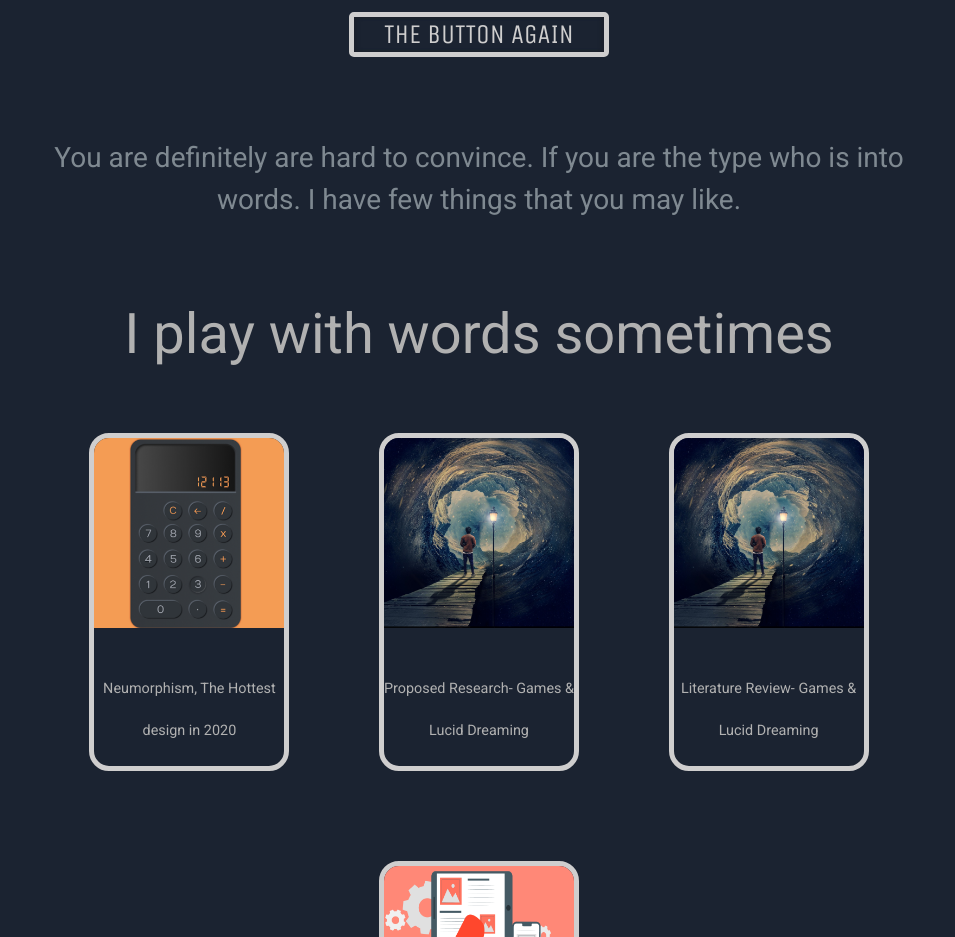
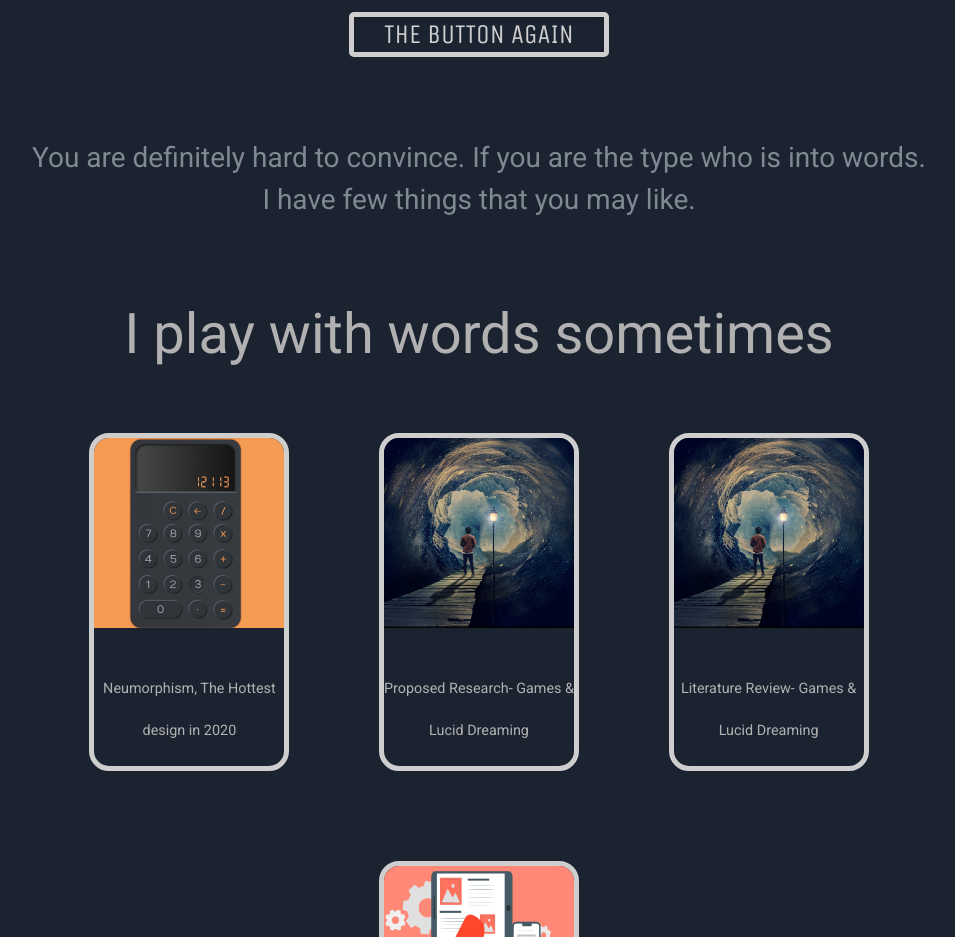
Before and after one commit to yashant/portfolio, a plain HTML site: page index.html in a window 1280 px wide. Shown: the part 3140-4077 px from the top of the page, without its empty margins (161-1116 px from the left). Drawn offline with nearby package versions, Linux system fonts and the light colour scheme.

Commit message:
copy fix

```diff
--- a/index.html
+++ b/index.html
@@ -207,7 +207,7 @@
 
         <div class="content main-padding">
             <p>
-                You are definitely are hard to convince. If you are the type who is into words. I have few things that
+                You are definitely hard to convince. If you are the type who is into words. I have few things that
                 you
                 may like.
             </p>
```
